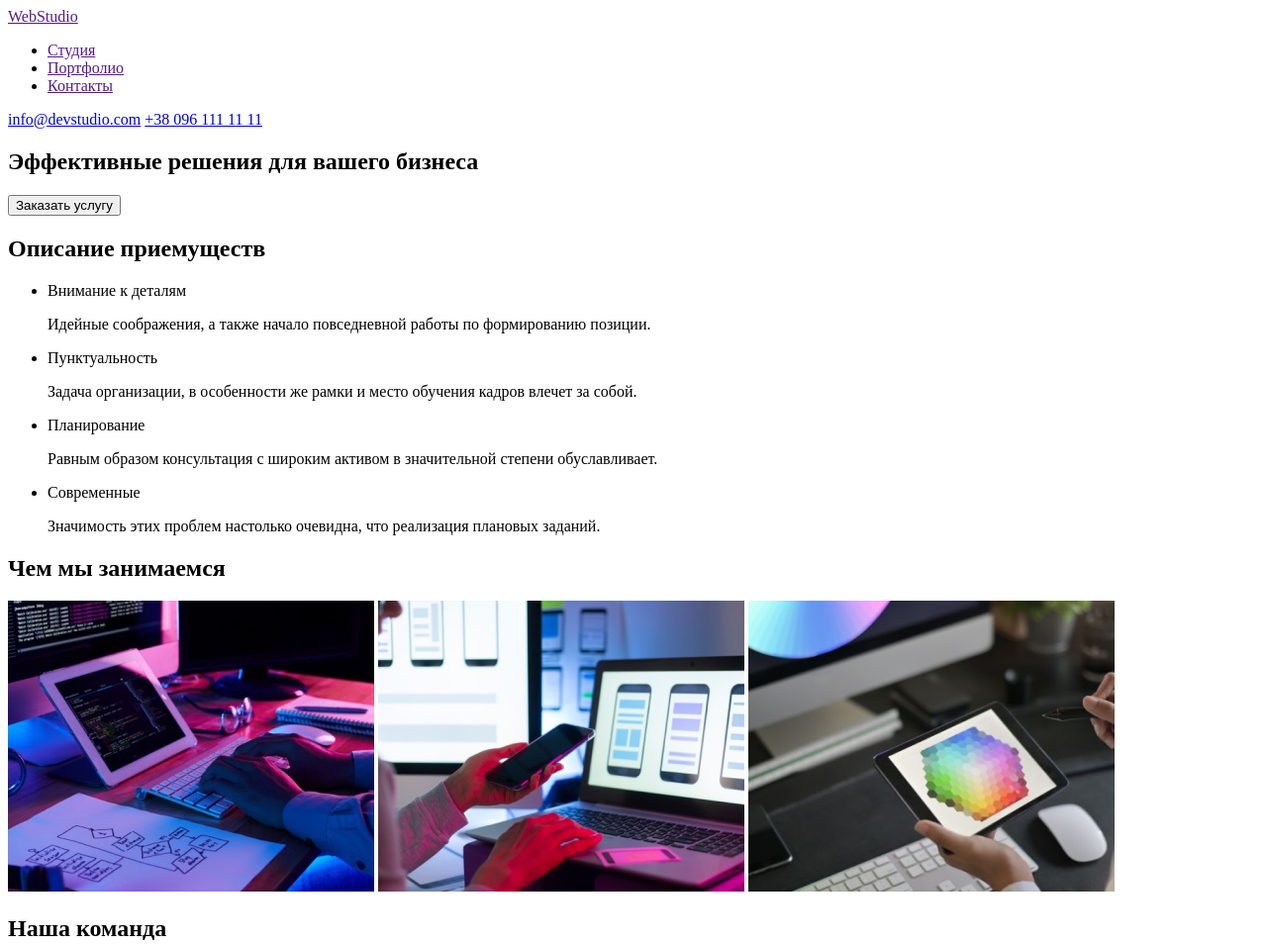
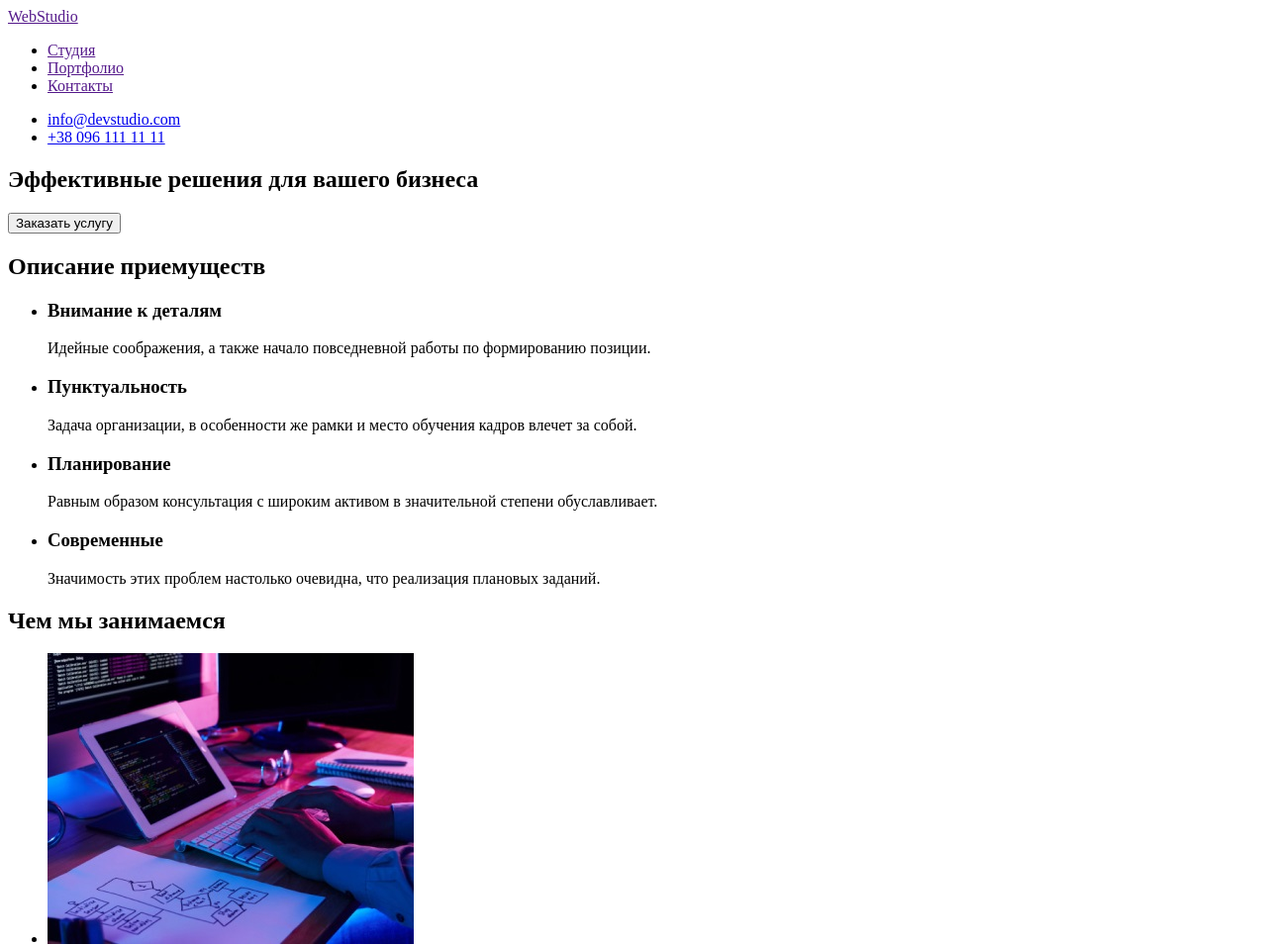
Before and after one commit to Armida28/goit-markup-hw-01, a plain HTML site: page index.html in a window 1280 px wide. Shown: the top 955 px of the page at 99% size. Drawn offline with Linux system fonts and the light colour scheme.

Commit message:
add logo nav list

```diff
--- a/index.html
+++ b/index.html
@@ -8,17 +8,21 @@
   </head>
   <body>
     <header>
+      <nav>
         <a href="">WebStudio</a>
-			<nav>
+      </nav>
       <ul>
         <li><a href="">Студия</a></li>
         <li><a href="">Портфолио</a></li>
         <li><a href="">Контакты</a></li>
       </ul>
-			</nav>
-			<a href="mailto:info@devstudio.com">info@devstudio.com</a>
-			<a href="tel:+380961111111">+38 096 111 11 11</a>
+
+      <ul>
+        <li><a href="mailto:info@devstudio.com">info@devstudio.com</a></li>
+        <li><a href="tel:+380961111111">+38 096 111 11 11</a></li>
+      </ul>
     </header>
+
     <main>
       <section>
         <h1>Эффективные решения для вашего бизнеса</h1>
@@ -28,49 +32,105 @@
         <h2>Описание приемуществ</h2>
         <ul>
           <li>
-						Внимание к деталям
-						<p>Идейные соображения, а также начало повседневной работы по формированию позиции.</p>
+            <h3>Внимание к деталям</h3>
+            <p>
+              Идейные соображения, а также начало повседневной работы по
+              формированию позиции.
+            </p>
           </li>
           <li>
-						Пунктуальность
-						<p>Задача организации, в особенности же рамки и место обучения кадров влечет за собой.</p>
+            <h3>Пунктуальность</h3>
+            <p>
+              Задача организации, в особенности же рамки и место обучения кадров
+              влечет за собой.
+            </p>
           </li>
           <li>
-						Планирование
-						<p>Равным образом консультация с широким активом в значительной степени обуславливает.</p>
+            <h3>Планирование</h3>
+            <p>
+              Равным образом консультация с широким активом в значительной
+              степени обуславливает.
+            </p>
           </li>
           <li>
-						Современные
-						<p>Значимость этих проблем настолько очевидна, что реализация плановых заданий.</p>
+            <h3>Современные</h3>
+            <p>
+              Значимость этих проблем настолько очевидна, что реализация
+              плановых заданий.
+            </p>
           </li>
         </ul>
       </section>
       <section>
         <h2>Чем мы занимаемся</h2>
-				<img src="./images/img.jpg" width="370" height="294" alt="работа на пк" />
-				<img src="./images/img1.jpg" width="370" height="294" alt="работа на ноутбуке" />
-				<img src="./images/img2.jpg" width="370" height="294" alt="работа на планшете" />
+        <ul>
+          <li>
+            <img
+              src="./images/img.jpg"
+              width="370"
+              height="294"
+              alt="работа на пк"
+            />
+          </li>
+          <li>
+            <img
+              src="./images/img1.jpg"
+              width="370"
+              height="294"
+              alt="работа на ноутбуке"
+            />
+          </li>
+          <li>
+            <img
+              src="./images/img2.jpg"
+              width="370"
+              height="294"
+              alt="работа на планшете"
+            />
+          </li>
+        </ul>
       </section>
+
       <section>
         <h2>Наша команда</h2>
         <ul>
           <li>
-						<img src="./images/teamcard1.jpg" width="270" height="260" alt="Игорь Демьяненко" />
+            <img
+              src="./images/teamcard1.jpg"
+              width="270"
+              height="260"
+              alt="Игорь Демьяненко"
+            />
             <h3>Игорь Демьяненко</h3>
             <p>Product Designer</p>
           </li>
           <li>
-						<img src="./images/teamcard2.jpg" width="270" height="260" alt="Ольга Репина" />
+            <img
+              src="./images/teamcard2.jpg"
+              width="270"
+              height="260"
+              alt="Ольга Репина"
+            />
             <h3>Ольга Репина</h3>
             <p>Frontend Developer</p>
           </li>
           <li>
-						<img src="./images/teamcard3.jpg" width="270" height="260" alt="Николай Тарасов" />
+            <img
+              src="./images/teamcard3.jpg"
+              width="270"
+              height="260"
+              alt="Николай Тарасов"
+            />
             <h3>Николай Тарасов</h3>
             <p>Marketing</p>
           </li>
           <li>
-						<img src="./images/teancard4.jpg" width="270" height="260" alt="Михаил Ермаков" />
+            <img
+              src="./images/teancard4.jpg"
+              width="270"
+              height="260"
+              alt="Михаил Ермаков"
+            />
             <h3>Михаил Ермаков</h3>
             <p>UI Designer</p>
           </li>
```
Lines whose indentation alone changed are shown as unchanged.
